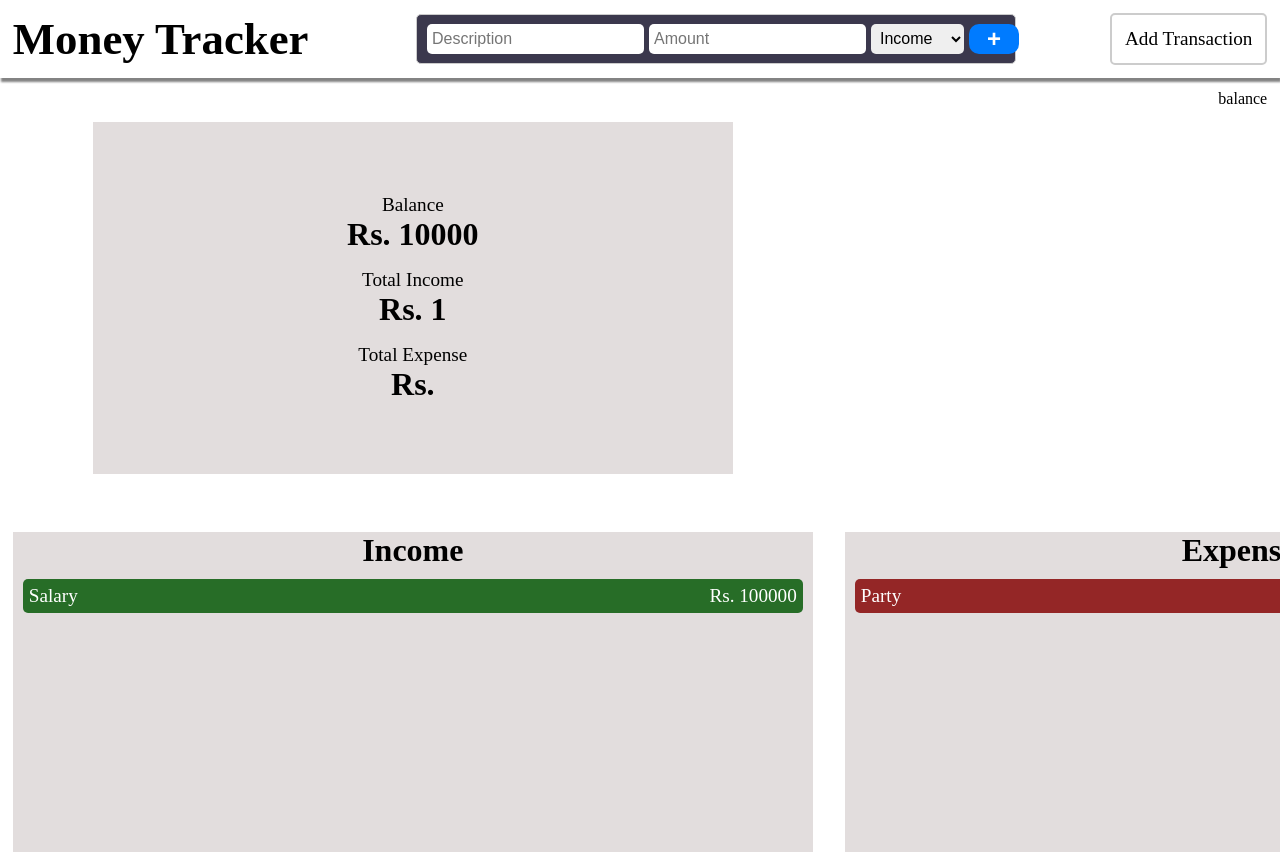
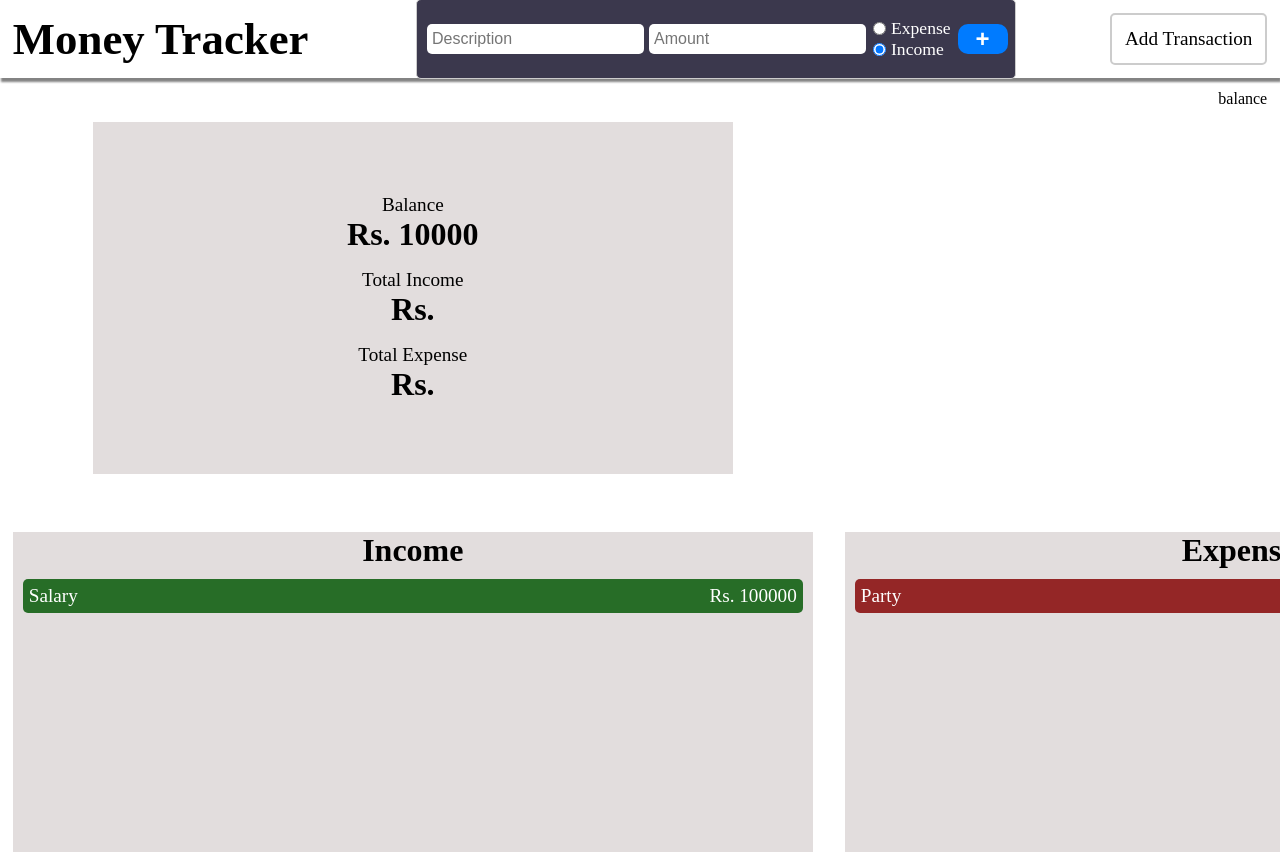
Before and after one commit to Abhirawat623/frontend-moneytracker, a React (Create React App) app: page / in a window 1280 px wide. Both pictures are taken after a click on the element "Add Transaction". Shown: the top 865 px of the page. Built offline with nearby package versions, Linux system fonts and the light colour scheme.

Commit message:
context data changed acc to pushing data in mongo db

```diff
--- a/src/App.css
+++ b/src/App.css
@@ -1,3 +1,5 @@
+@import url("./components/transactionmodal/transactionmodal.css");
+
 /* root properties */
 :root{
   --primary-color: ;
--- a/src/components/balancebox/Balancebox.jsx
+++ b/src/components/balancebox/Balancebox.jsx
@@ -2,7 +2,7 @@ import "./balancebox.css";
 import { useTransaction } from "../../context";
 export const Balancebox=()=>{
  //transaction context
- const {income} =useTransaction()
+ const {income,expense} =useTransaction()
 
 
     return(
@@ -20,7 +20,7 @@ export const Balancebox=()=>{
               </div>
               <div className="d-flex dir-col">
               <span className="text-s expence-buttons"> Total Expense</span>
-                <span className="text-m bold text-center"> Rs. </span>
+                <span className="text-m bold text-center"> Rs. {expense}</span>
               </div>
             </div>
 
--- a/src/components/transactionmodal/Transactionmodal.jsx
+++ b/src/components/transactionmodal/Transactionmodal.jsx
@@ -3,30 +3,36 @@ import { useTransaction } from "../../context/index";
 
 export const Transactionmodal=()=>{
 //transaction context
-const {transactionDispatch} = useTransaction()
-  //income adding
- const handleIncomeChange=(event)=>{
-transactionDispatch({
-  type:"INCOME",
-  payload:event.target.value
-})}
- //expense adding
-//  const handleExpenseChange =(event)=>{
-//   transactionDispatch({
-//     type:"EXPENSE",
-//     payload:event.target.value
-//   })
-//  }
+const {formInputs,setFormInputs} = useTransaction()
+
+const handleFormChange=(event)=>{
+  setFormInputs({
+    ...formInputs,
+    [event.target.name]:event.target.value,
+
+  })
+}
+console.log(formInputs)
+
     return(
         <div className="transaction-form">
   <form>
-    <input type="text" placeholder="Description" class="description-input"/>
-    <input type="number" onChange={handleIncomeChange} placeholder="Amount" class="amount-input"/>
-    <select className="type-input">
-      <option value="income" >Income</option>
-      <option value="expense" >Expense</option>
-    </select>
-    <button type="submit" className="add-button"><h2>+</h2></button>
+    <input type="text" placeholder="Description" className="description"
+    onChange={handleFormChange}/>
+    <input type="number" name="amount" placeholder="Amount" className="amount"
+    onChange={handleFormChange}/>
+    <div className="input-radios" >
+    <div className="input-radio">
+         <input type="radio" checked={formInputs.type==="expense"} value="expense" name="type" onChange={handleFormChange} />
+        <label>Expense</label>
+         </div>
+         <div className="input-radio">
+         <input type="radio" checked={formInputs.type==="income"} value="income" name="type" onChange={handleFormChange} />
+        <label>Income</label>
+         </div>
+
+    </div>
+    <button type="submit" className="add-button" ><h2>+</h2></button>
   </form>
 </div>
     )
--- a/src/components/transactionmodal/transactionmodal.css
+++ b/src/components/transactionmodal/transactionmodal.css
@@ -5,7 +5,7 @@
   height: 100px;
   margin: auto auto;
   position: absolute;
-    top:-0.7rem;
+  top: -0.7rem;
   left: 26rem;
 }
 
@@ -14,17 +14,34 @@
   justify-content: space-between;
   align-items: center;
   width: 600px;
-    height: 50px;
+  height: 80px;
   gap: 5px;
   border: 1px solid #ccc;
-    background-color: #3B384D;
+  background-color: #3b384d;
   border-radius: 5px;
   padding: 10px;
   box-sizing: border-box;
 }
 
-  .transaction-form input,
-  .transaction-form select {
+.input-radio {
+  display: flex;
+  flex-direction: row;
+  align-items: center;
+  text-align: center;
+  color: white;
+  font-size: 1.1rem;
+  gap: 5px;
+
+}
+
+.input-radios{
+display: flex;
+flex-direction: column;
+justify-content: center;
+padding: 2px;
+}
+
+.description, .amount {
   flex: 1;
   height: 30px;
   padding: 5px;
@@ -32,13 +49,6 @@
   border-radius: 5px;
   font-size: 16px;
   box-sizing: border-box;
-  }
-
-  .transaction-form input:focus,
-  .transaction-form select:focus {
-    outline: none;
-    box-shadow: 0 0 2px 1px #007bff;
-
 }
 
 .add-button {
@@ -50,7 +60,6 @@
   color: #fff;
   text-align: center;
   font-size: 16px;
-
   cursor: pointer;
 }
 
--- a/src/context/transaction-context.js
+++ b/src/context/transaction-context.js
@@ -1,19 +1,25 @@
-import { useContext, createContext, useReducer } from "react";
-import { transactionReducer } from "../reducer/transaction-reducer";
-const initialValue = {
-  income: "1",
-  expense: "1",
-};
+import { useContext, createContext, useState } from "react";
 
-const TransactionContext = createContext(initialValue);
+const TransactionContext = createContext(null);
 
 const TransactionProvider = ({ children }) => {
-  const [{ income, expense }, transactionDispatch] =
-    useReducer(transactionReducer, initialValue);
+  //for value
+  const [value, setValue] = useState("expense");
+  const [totalExpenses, setTotalExpenses] = useState(0);
+  const [totalIncome, setTotalIncome] = useState(0);
+  //all transactions
+  const [transactions, setTransactions] = useState([]);
+  //for form data
+  const [formInputs, setFormInputs] = useState({
+    type: "income",
+    amount: 0,
+    description: "",
+  });
 
   return (
     <TransactionContext.Provider
-      value={{ income, expense, transactionDispatch }}
+      value={{ formInputs,transactions,value,totalExpenses,totalIncome,
+        setFormInputs,setTotalExpenses,setTotalIncome,setTransactions,setValue }}
     >
       {children}
     </TransactionContext.Provider>
--- a/src/reducer/transaction-reducer.js
+++ /dev/null
@@ -1,18 +0,0 @@
-export const transactionReducer = (state, { payload, type }) => {
-  switch (type) {
-    case "INCOME":
-      return {
-        ...state,
-        income: payload,
-      };
-
-    case "EXPENSE":
-      return {
-        ...state,
-        expense: payload,
-      };
-
-    default:
-      return state;
-  }
-};
```
Lines whose indentation alone changed are shown as unchanged.
